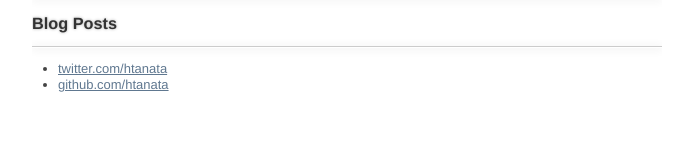
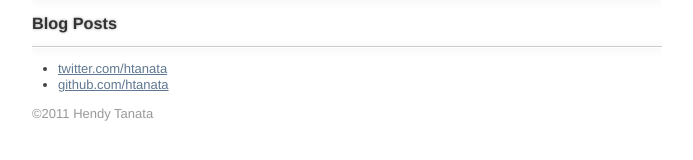
Before and after one commit to htanata/htanata.github.com, a Jekyll site: the page built from index.html, in a window 1280 px wide. Shown: the part 248-408 px from the top of the page, without its empty margins (293-986 px from the left). Built offline with Jekyll 4.4.1, drawn with Linux system fonts in a browser that asks for light colours; nearby versions of some CDN libraries; some web fonts are replaced.

Commit message:
Add copyright.

```diff
--- a/_layouts/default.html
+++ b/_layouts/default.html
@@ -38,6 +38,7 @@
           <li class="twitter"><a href="http://twitter.com/htanata">twitter.com/htanata</a></li>
           <li class="github"><a href="http://github.com/htanata">github.com/htanata</a></li>
         </ul>
+        <div id="copyright">&copy;2011 Hendy Tanata</div>
       </footer>
     </div>
     <script type="text/javascript">
--- a/_stylesheets/partials/_page.scss
+++ b/_stylesheets/partials/_page.scss
@@ -123,6 +123,11 @@ section h1 {
   @include font-size(14px);
 }
 
+#copyright {
+  margin-top: 1em;
+  color: #999;
+}
+
 footer {}
 
 .more { display: none; }
```
Also changed, not shown: css/style.css.
